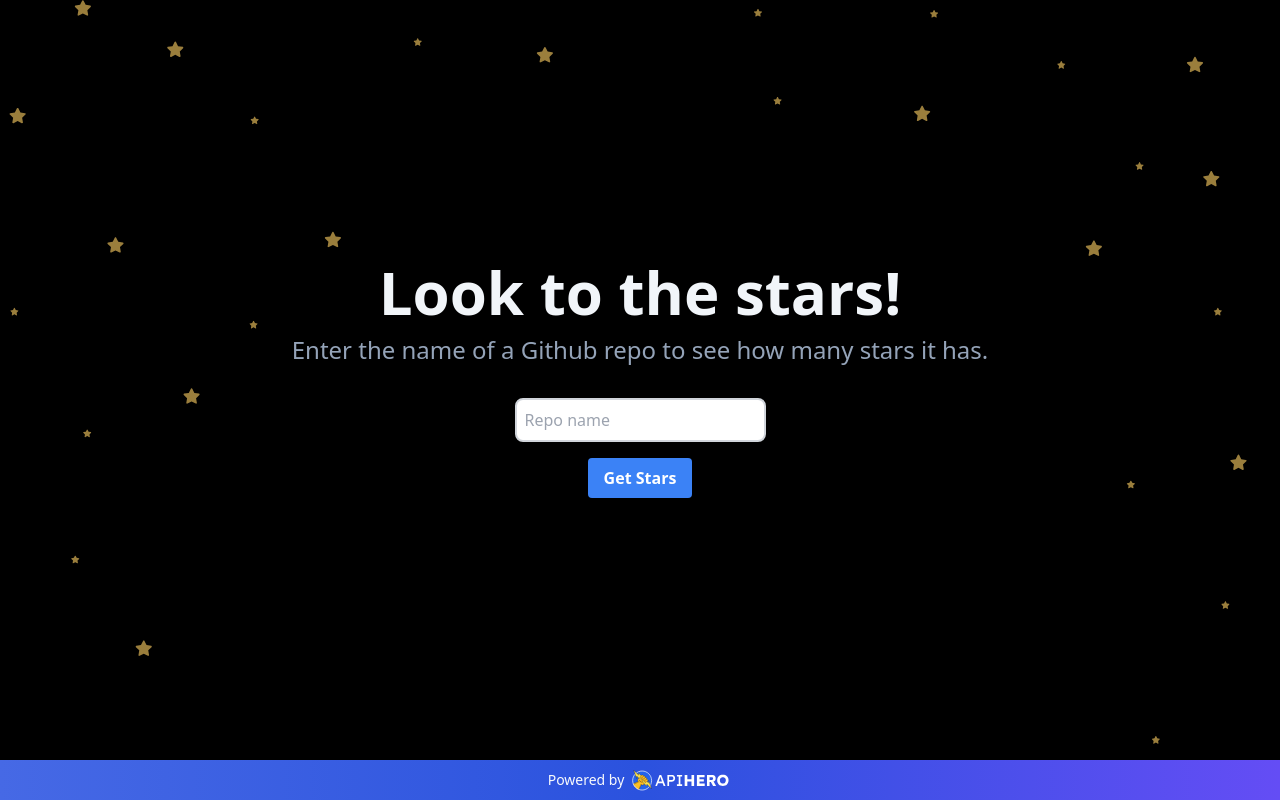
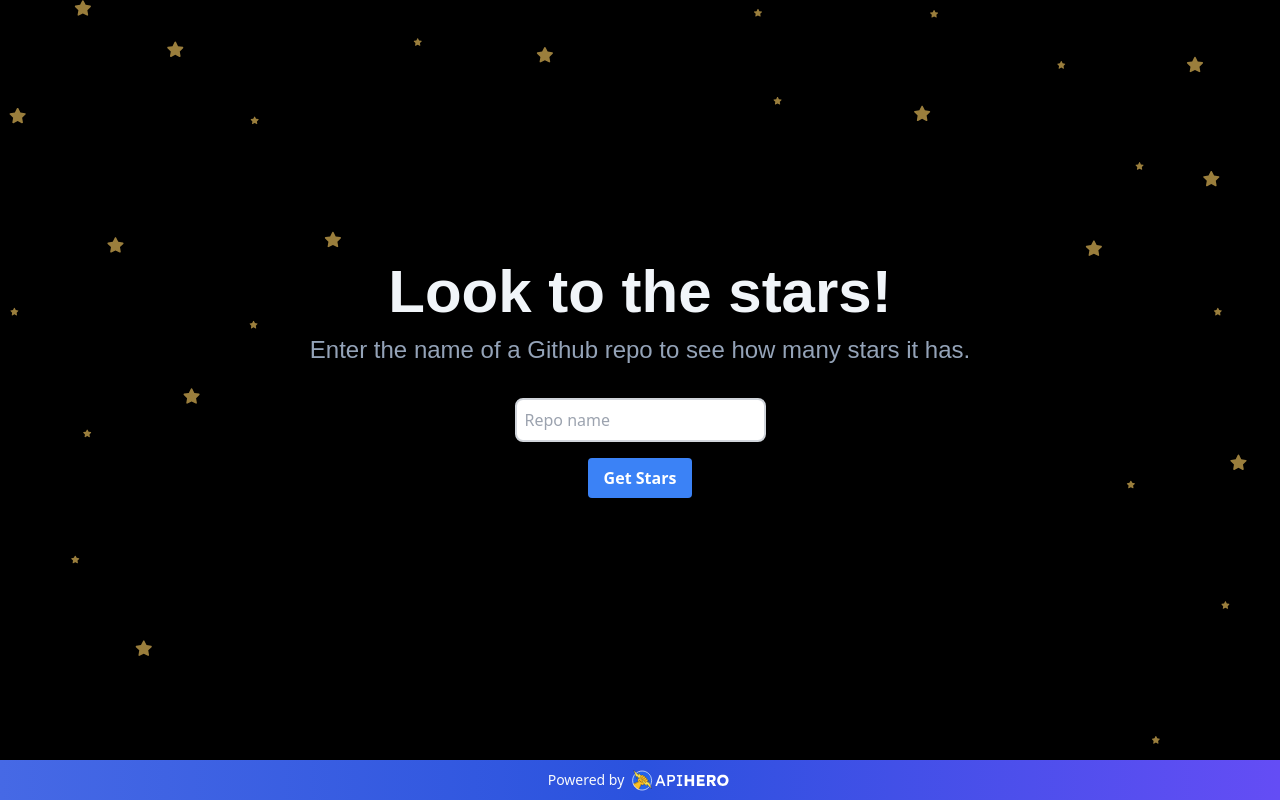
Before and after one commit to triggerdotdev/github-stars-demo, a Next.js app in the folder github-stars-demo/: page / in a window 1280 px wide. Built offline with nearby package versions, Linux system fonts and the light colour scheme.

Commit message:
Added Poppins font and changed the header and body to it

```diff
--- a/github-stars-demo/pages/index.tsx
+++ b/github-stars-demo/pages/index.tsx
@@ -9,6 +9,7 @@ const Home: NextPage = () => {
       <Head>
         <title>Github Star Demo</title>
         <link rel="icon" href="/favicon.ico" />
+        <link href="https://fonts.googleapis.com/css2?family=Poppins:wght@300;700&display=swap" />
       </Head>
 
       <div
@@ -26,11 +27,11 @@ const Home: NextPage = () => {
       </div>
 
       <main className="flex w-full flex-1 flex-col items-center justify-center px-20 text-center">
-        <h1 className="text-6xl font-bold text-slate-100">
+        <h1 className="text-6xl font-bold font-poppins text-slate-100">
           Look to the stars!
         </h1>
 
-        <p className="mt-3 text-2xl text-slate-400">
+        <p className="mt-3 text-2xl font-poppins text-slate-400">
           Enter the name of a Github repo to see how many stars it has.
         </p>
         <GetStarsInput />
--- a/github-stars-demo/tailwind.config.js
+++ b/github-stars-demo/tailwind.config.js
@@ -6,7 +6,9 @@ module.exports = {
   ],
   theme: {
     extend: {
-
+       fontFamily: {
+        'poppins': ['sans-serif'],
+      },
     },
   },
   plugins: [],
```
